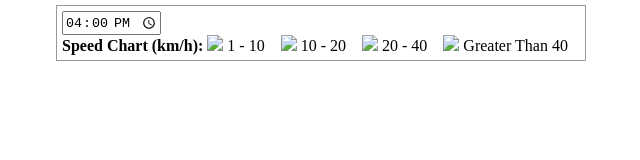
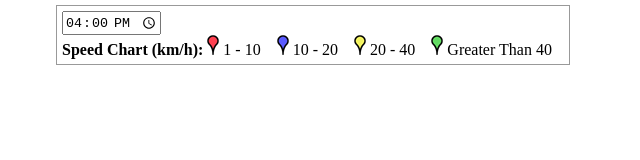
Before and after one commit to SaadSurya/TCTSAndroid, a plain HTML site: page TCTS/www/Traffic.html in a window 1280 px wide. Shown: the whole page, without its empty margins (404-1044 px from the left). Drawn offline with Linux system fonts and the light colour scheme; some packages are replaced by stand-ins of ours.

Commit message:
Image folder name

```diff
--- a/TCTS/www/Traffic.html
+++ b/TCTS/www/Traffic.html
@@ -222,16 +222,16 @@
     <div id="panel">
         <input type="time" id="time" value="16:00" onchange="calcRoute();" /><br />
         <b>Speed Chart (km/h): </b><span>
-            <img src="images/red.png" />
+            <img src="img/red.png" />
             1 - 10 </span>&nbsp&nbsp
         <span>
-            <img src="images/blue.png" />
+            <img src="img/blue.png" />
             10 - 20 </span>&nbsp&nbsp
         <span>
-            <img src="images/yellow.png" />
+            <img src="img/yellow.png" />
             20 - 40 </span>&nbsp&nbsp
         <span>
-            <img src="images/green.png" />
+            <img src="img/green.png" />
             Greater Than 40 </span>&nbsp&nbsp
     </div>
     <div id="map-canvas"></div>
```
